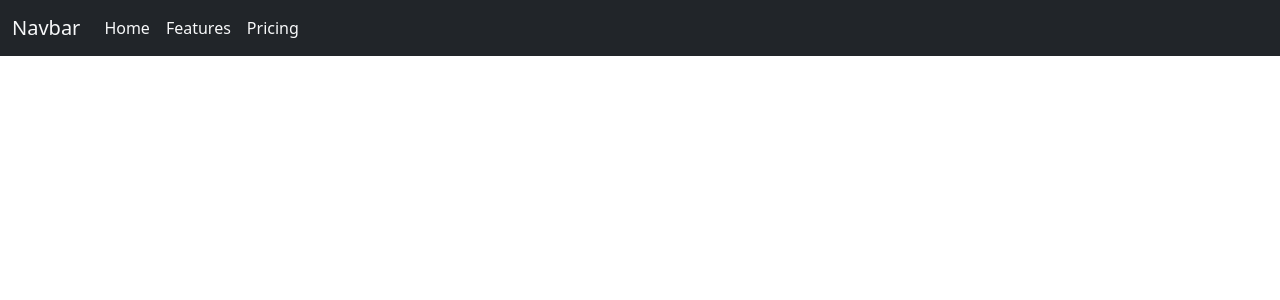
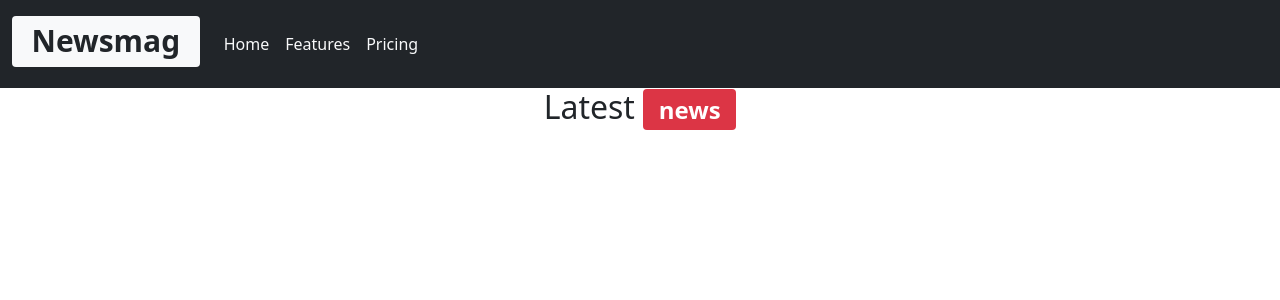
Before and after one commit to DidaZidan/news-project, a React (Vite) app: page / in a window 1280 px wide. Shown: the top 300 px of the page. Built offline with nearby package versions, Linux system fonts and the light colour scheme.

Commit message:
changinf the logo to badge

```diff
--- a/src/App.jsx
+++ b/src/App.jsx
@@ -7,6 +7,7 @@ function App() {
   return (
     <>
     <Navbar/>
+    <Newboard/>
     </>
   )
 }
--- a/src/components/navbar.jsx
+++ b/src/components/navbar.jsx
@@ -3,7 +3,7 @@ function Navbar(){
     <>
     <nav className="navbar navbar-expand-lg navbar-light bg-light bg-dark" >
   <div className="container-fluid">
-    <a className="text-light navbar-brand " href="#">Navbar</a>
+    <a className=" navbar-brand " href="#"><h1><span className="badge bg-light text-dark">Newsmag</span></h1></a>
     <button className="navbar-toggler" type="button" data-bs-toggle="collapse" data-bs-target="#navbarNav" aria-controls="navbarNav" aria-expanded="false" aria-label="Toggle navigation">
       <span className="navbar-toggler-icon"></span>
     </button>
--- a/src/components/newBoard.jsx
+++ b/src/components/newBoard.jsx
@@ -1,7 +1,12 @@
+import { useState } from "react"
+
 function Newboard(){
+
     return(
     <>
-
+    <div>
+        <h2 className="text-center">Latest <span className="badge bg-danger">news</span></h2>
+    </div>
 
     </>
     )
```
